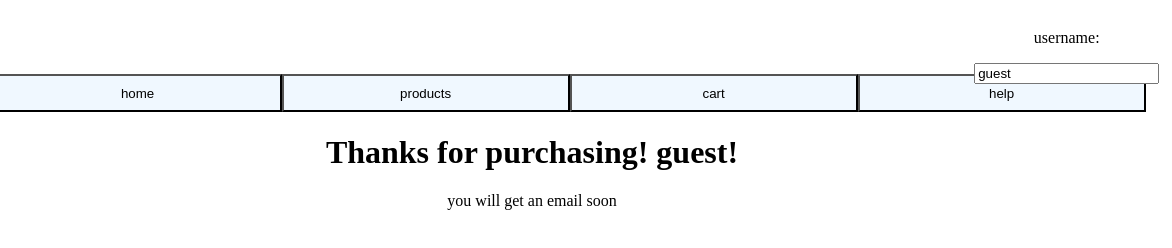
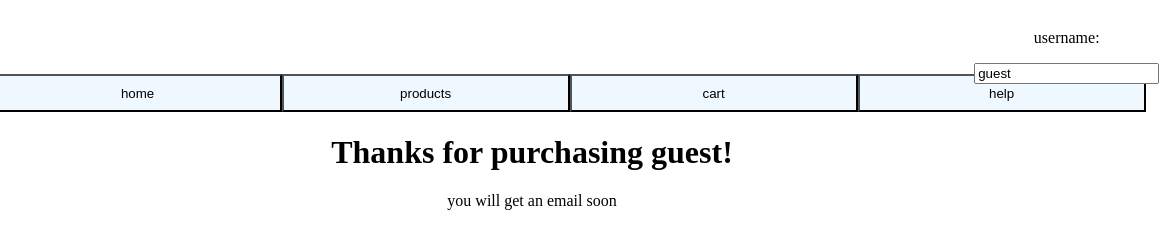
Before and after one commit to Michael-crypto-bit/Goat.co, a plain HTML site: page thanks.html in a window 1280 px wide. Shown: the full height of the page, 108-1280 px from the left. Drawn offline with Linux system fonts and the light colour scheme.

Commit message:
Update thanks.html
deleted exclamation point

```diff
--- a/thanks.html
+++ b/thanks.html
@@ -13,7 +13,7 @@
     <img src="goat.jpg" alt="goat logo" id="goat_logo">
 <button onclick="home()">home</button><button onclick="products()">products</button><button onclick="cart()">cart</button><button onclick="nope()">help</button>
     <center>
-        <h1 id="title">Thanks for purchasing!</h1>
+        <h1 id="title">Thanks for purchasing</h1>
         <p>you will get an email soon</p>
 
    <div id="cookie-popup" style="display: none; position: fixed; bottom: 0; width: 100%; background: #807a7a; color: white; padding: 20px; text-align: center; z-index: 9999;">
```
